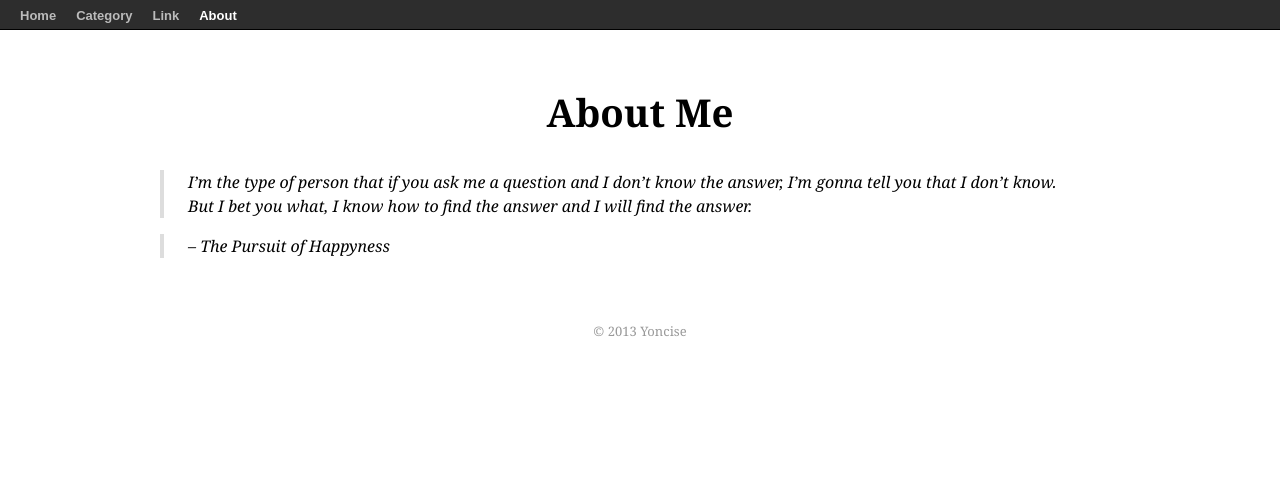
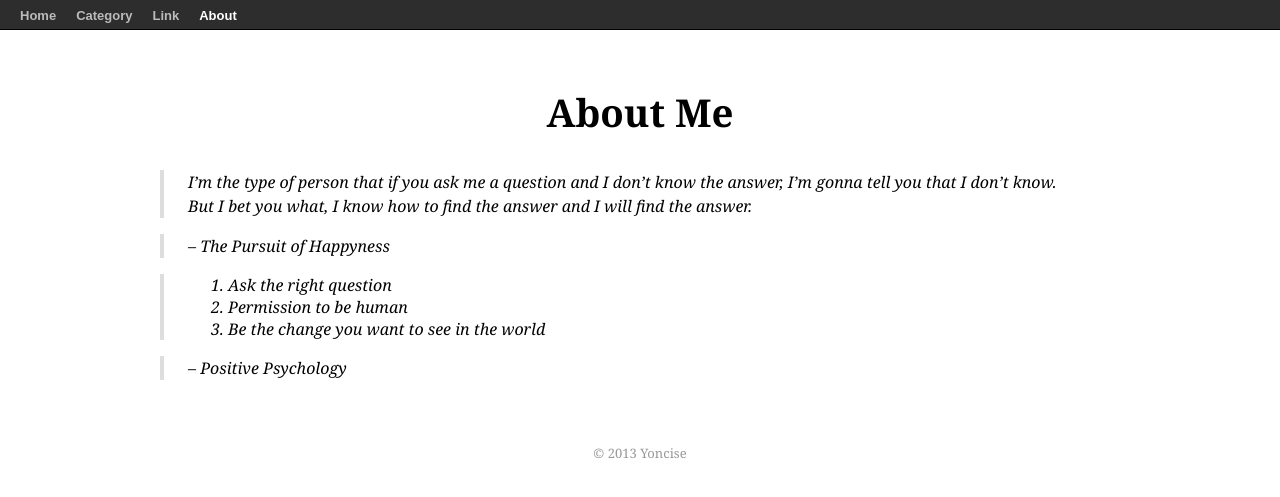
Before and after one commit to yoncise/yoncise.github.io, a Jekyll site: the page built from blog/about/index.md, in a window 1280 px wide. Shown: the top 497 px of the page. Built offline with Jekyll 4.4.1, drawn with Linux system fonts in a browser that asks for light colours; Markdown is read by kramdown in place of the engine named in the settings; comment, search, counter and statistics services are not loaded.

Commit message:
new in about me

```diff
--- a/blog/about/index.md
+++ b/blog/about/index.md
@@ -7,3 +7,9 @@ comment: false
 > I'm the type of person that if you ask me a question and I don't know the answer, I'm gonna tell you that I don't know. But I bet you what, I know how to find the answer and I will find the answer.
 
 > -- The Pursuit of Happyness
+
+> 1. Ask the right question
+> 2. Permission to be human
+> 3. Be the change you want to see in the world
+
+> -- Positive Psychology
```
